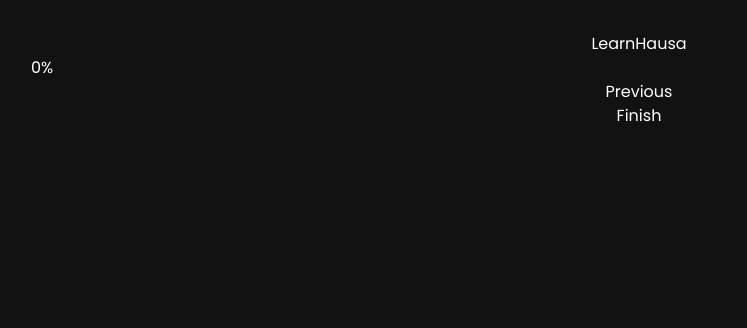
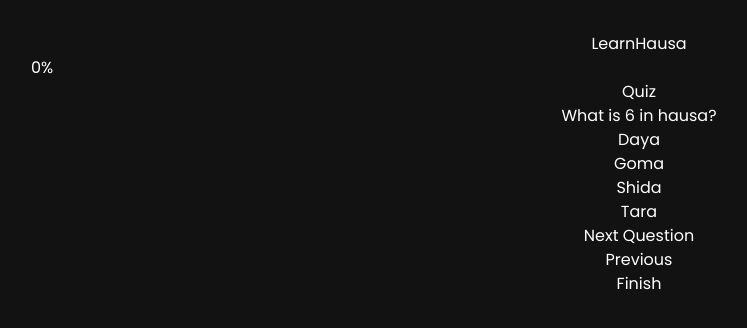
Before and after one commit to anonscodex/hausa, a React (Vite) app: page /quiz in a window 1280 px wide. Shown: the top 328 px of the page, without its empty margins (1-748 px from the left). Built offline with nearby package versions, Linux system fonts and the light colour scheme.

Commit message:
added the quiz skeleton

```diff
--- a/src/components/pages/ConfettiPage.jsx
+++ b/src/components/pages/ConfettiPage.jsx
@@ -23,7 +23,7 @@
       >
         Celebrate!
       </button>
-      {useConfetti && <Confetti width="1300px" height="990px" />}
+      {useConfetti && <Confetti width="1300px" />}
     </div>
         </>
      );
--- a/src/components/pages/Quiz.jsx
+++ b/src/components/pages/Quiz.jsx
@@ -1,11 +1,23 @@
 import { Link } from "react-router-dom";
 import { useState } from "react";
 import Confetti from "react-confetti";
+import { quiz } from "../../constant";
 
 
 const Quiz = ({progress, setProgress}) => {
 
     const[useConfetti, setUseConfetti] = useState(false);
+    const[activeQuestions, setActiveQuestions] = useState(0)
+    const[selectedAnswers, setSelectedAnswers] = useState('')
+    const[result, setResult] = useState({
+        score : 0,
+        correctAnswers: 0,
+        wrongAnswers: 0,
+    })
+
+    const onClick = () => {
+    setActiveQuestions((prev) => prev + 1)
+    }
 
     const handleClick = () => {
         if (!isNaN(progress)) {
@@ -19,10 +31,23 @@
         setTimeout(() => setUseConfetti(false), 8000);
     }
 
+    const { questions } = quiz
+
+    const {question, choices } = questions[activeQuestions]
+
     return (
     <>
 
+        <h1 className="text-center text-xl text-white">Quiz</h1>
 
+        <h2>{question}</h2>
+        <ul>
+            {choices.map((item) => (
+                <li>{item}</li>
+            ))}
+        </ul>
+
+        <button className="bg-green-500 border py-2 px-5 rounded-md focus:outline-none focus:shaodw-outline hover:bg-neutral-700" onClick={onClick}>Next Question</button>
 
 {useConfetti && <Confetti width="1300px" height="990px" />}
 
--- a/src/constant/index.jsx
+++ b/src/constant/index.jsx
@@ -1070,3 +1070,31 @@
         hausa:"Mu je yin iyo."
     }
 ]
+
+export const quiz = {
+    topic: 'Hausa Practice',
+  level: 'Beginner',
+  totalQuestions: 20,
+  perQuestionScore: 5,
+
+  questions: [
+    {
+        question: 'What is 6 in hausa?',
+      choices: ['Daya', 'Goma', 'Shida', 'Tara'],
+      type: 'MCQs',
+      correctAnswer: 'Shida',
+    },
+    {
+        question: 'What is 10 in hausa?',
+      choices: ['Daya', 'Goma', 'Shida', 'Tara'],
+      type: 'MCQs',
+      correctAnswer: 'Goma',
+    },
+    {
+        question: 'What is 73 in hausa?',
+      choices: ["tamain da daya", "Saba'in da uku", "ashirin da tara", "Talatin da hudu"],
+      type: 'MCQs',
+      correctAnswer:" 'Saba'in da uku'",
+    },
+  ]
+}
```
